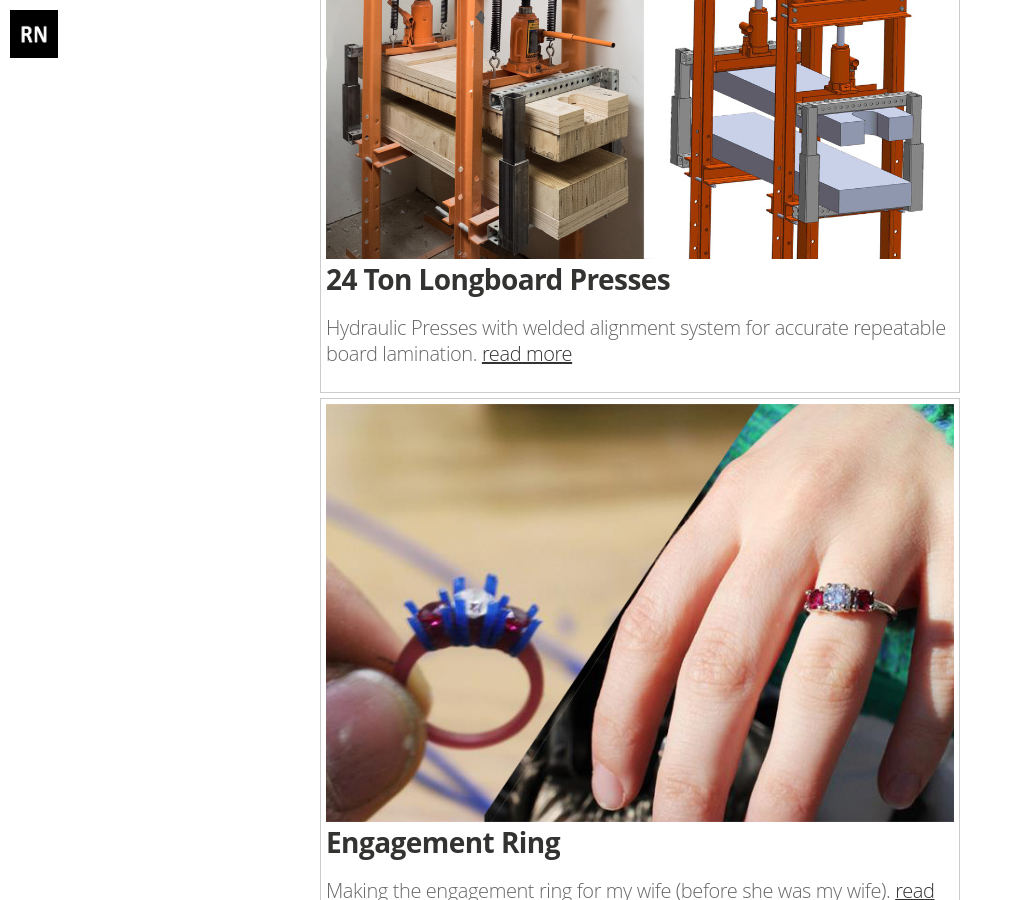
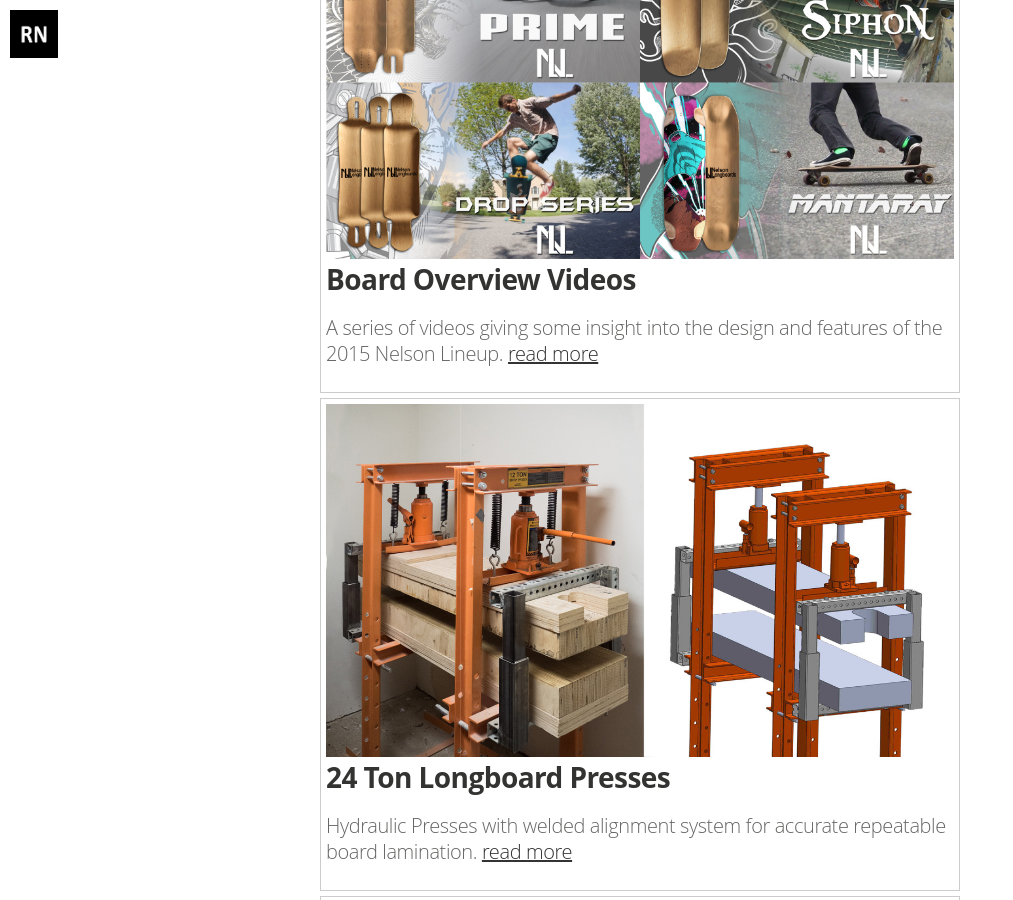
Before and after one commit to rmn388/flowers4refugees, a Jekyll site: the page built from index.html, in a window 1280 px wide and 900 px high, scrolled down 2084 px. Shown: the whole window, without its empty margins (0-1013 px from the left). Built offline with Jekyll 4.4.1, drawn with Linux system fonts in a browser that asks for light colours; nearby versions of some CDN libraries; some web fonts are replaced; the list of posts is cut into pages by our own code.

Commit message:
Added Product Videos Post

```diff
--- a/_layouts/post.html
+++ b/_layouts/post.html
@@ -34,10 +34,10 @@
           <div class="post-meta">
             <h1 class="post-title">{{ page.title }}</h1>
             <div class="cf post-meta-text">
-              <div class="author-image" style="background-image: url({{ site.author_image }})">Blog Logo</div>
+              <!--<div class="author-image" style="background-image: url({{ site.author_image }})">Blog Logo</div>
               <h4 class="author-name" itemprop="author" itemscope itemtype="http://schema.org/Person">{{ page.author }}</h4>
               on
-              <!--  <time datetime="{{ page.date | date_to_xmlschema }}">{{ page.date | date_to_string }}</time>  -->
+              <time datetime="{{ page.date | date_to_xmlschema }}">{{ page.date | date_to_string }}</time>  -->
               <!-- , tagged on {{#foreach tags}}<span class="post-tag-{{slug}}">{{#if @first}}{{else}}, {{/if}}<a href="/tag/{{slug}}">{{name}}</a></span>{{/foreach}} -->
             </div>
           </div>
--- /dev/null
+++ b/_posts/2015-06-15-board-overview-videos.markdown
@@ -0,0 +1,45 @@
+---
+layout: post
+title:  "Board Overview Videos"
+date:   2014-04-15 14:34:25
+categories: professional-project
+tags:  marketing product-development
+
+#image: /assets/article_images/2015-04-15-presses/press-banner.jpg
+#image2: /assets/article_images/2015-04-15-presses/press-banner.jpg
+image-thumb: /assets/article_images/2015-06-15-board-overview-videos/board-overview-videos-banner.jpg
+excerpt: A series of videos giving some insight into the design and features of the 2015 Nelson Lineup.
+---
+
+A series of videos giving some insight into the design and features of the 2015 Nelson Lineup.
+
+<iframe width="560" height="315" src="https://www.youtube.com/embed/25d3Vcn7nQs?rel=0&amp;showinfo=0" frameborder="0" allowfullscreen></iframe>
+*Run down of the changes and updates for the 2015 lineup*
+
+
+<iframe width="560" height="315" src="https://www.youtube.com/embed/e8680dnMYIA?rel=0&amp;showinfo=0" frameborder="0" allowfullscreen></iframe>
+*Siphon 35 & 38*
+
+
+<iframe width="560" height="315" src="https://www.youtube.com/embed/fqun8HyzT44?rel=0&amp;showinfo=0" frameborder="0" allowfullscreen></iframe>
+*Prime*
+
+
+<iframe width="560" height="315" src="https://www.youtube.com/embed/WUFQvktxSh4?rel=0&amp;showinfo=0" frameborder="0" allowfullscreen></iframe>
+*BatRay*
+
+
+<iframe width="560" height="315" src="https://www.youtube.com/embed/g_NJGXkIFms?rel=0&amp;showinfo=0" frameborder="0" allowfullscreen></iframe>
+*StingRay KT36*
+
+
+<iframe width="560" height="315" src="https://www.youtube.com/embed/gOtCF4Niq7Q?rel=0&amp;showinfo=0" frameborder="0" allowfullscreen></iframe>
+*StingRay DH*
+
+
+<iframe width="560" height="315" src="https://www.youtube.com/embed/WirDH4MMxwE?rel=0&amp;showinfo=0" frameborder="0" allowfullscreen></iframe>
+*MantaRay*
+
+
+<iframe width="560" height="315" src="https://www.youtube.com/embed/oV_2T3XM0ho?rel=0&amp;showinfo=0" frameborder="0" allowfullscreen></iframe>
+*Drop Series*
```
Also changed, not shown: assets/article_images/2015-06-15-board-overview-videos/board-overview-videos-banner.jpg (added).
